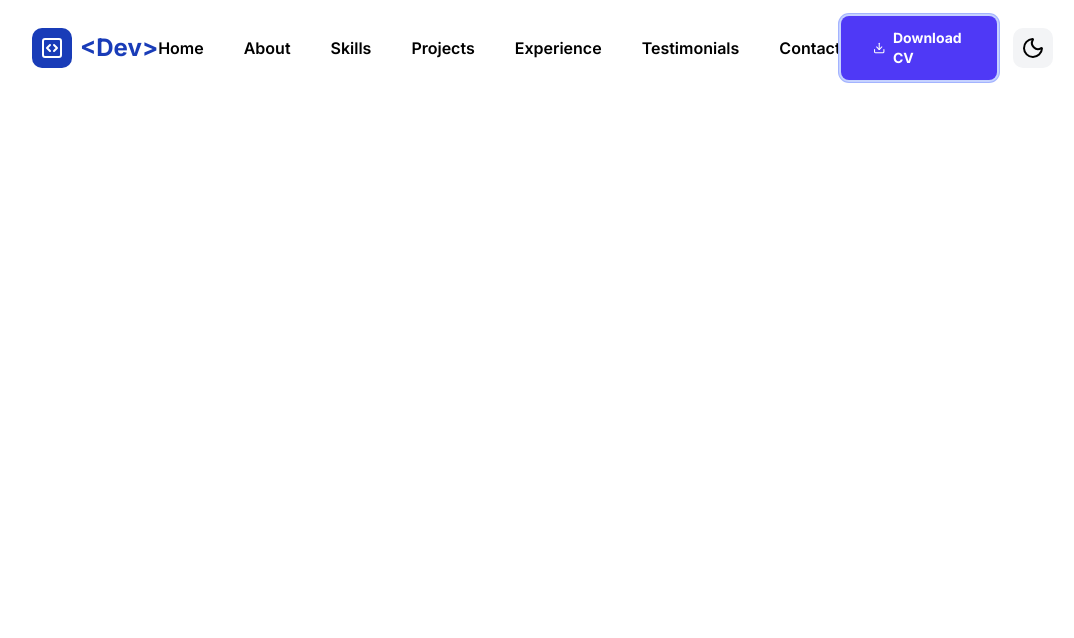
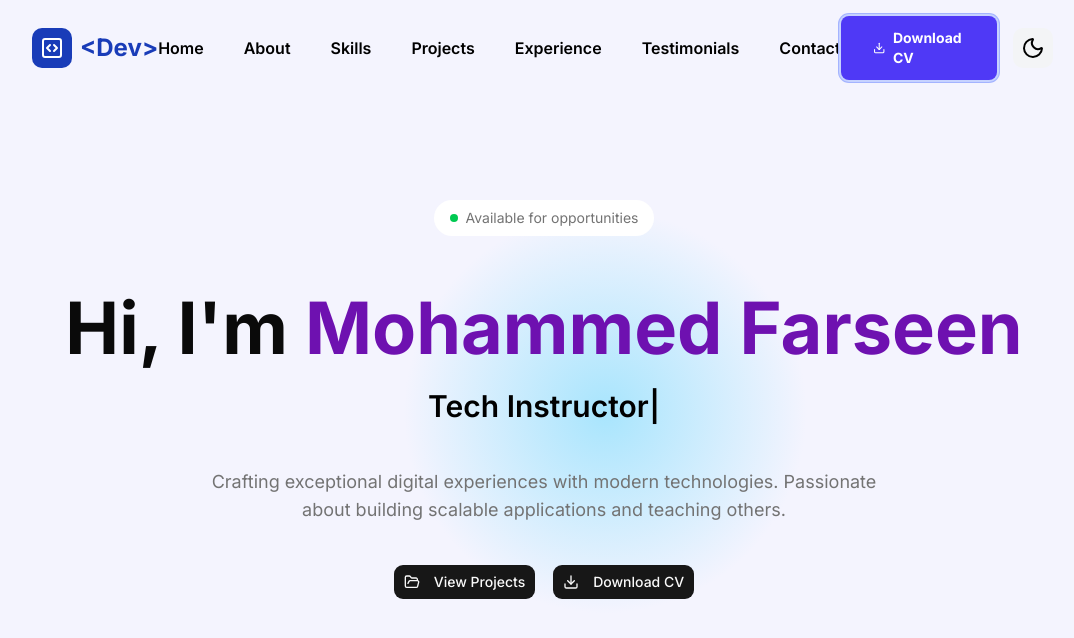
Before and after one commit to ancientphoenix34/Portfolio-Next, a Next.js app: page / in a window 1280 px wide. Shown: the top 638 px of the page, without its empty margins (96-1170 px from the left). Built offline with nearby package versions, Linux system fonts and the light colour scheme.

Commit message:
Hero section done

```diff
--- /dev/null
+++ b/components/Hero/Hero.tsx
@@ -0,0 +1,67 @@
+"use client"
+import React from 'react'
+
+import { TypeAnimation } from 'react-type-animation'
+import { Button } from '../ui/button'
+import { Download, FolderOpen } from 'lucide-react'
+
+const Hero = () => {
+    return (
+        <div className='relative min-h-screen bg-[radial-gradient(circle_476px_at_54.8%_51.5%,rgba(168,229,253,1)_0%,rgba(244,244,254,1)_42.3%,rgba(244,244,254,1)_100.2%)] flex
+    items-center justify-center overflow-hidden dark:bg-[radial-gradient(circle_farthest-corner_at_50.3%_47.3%,rgba(113,42,92,1)_0.1%,rgba(40,25,46,1)_90%)]'>
+            {/*contents*/}
+            <div className='relative z-10 text-center'>
+                {/*sub title*/}
+                <div className='sm:mb-6'>
+                    <span className='inline-flex items-center gap-2 px-4 py-2 rounded-full bg-white
+            dark:bg-gray-600 text-sm text-muted-foreground dark:text-gray-200 mb-8'>
+                        <span className='w-2 h-2 rounded-full bg-green-500'>
+                        </span>
+                        Available for opportunities
+                    </span>
+                </div>
+                {/*title*/}
+                <h1 className='text-4xl sm:test-5xl md:text-6xl lg:text-7xl font-bold mb-6'>
+                    Hi, I&apos;m <span className='text-purple-800 dark:text-yellow-300'>Mohammed Farseen</span>
+                </h1>
+                {/*Type write effects*/}
+                <div className='text-xl sm:text-2xl md:text-3xl text-black dark:text-white font-semibold mb-4 sm:mb-8 h-12'>
+                    <TypeAnimation
+                        sequence={[
+                            "MERN Stack Devolper", 2000,
+                            "Tech Instructor", 2000,
+                            "Open Source Contributer", 2000
+                        ]}
+
+                        wrapper='span'
+                        speed={50}
+                        repeat={Infinity}
+                        className='font-mono'
+                    />
+                </div>
+                {/*description*/}
+                <p className='text-lg text-muted-foreground dark:text-gray-200 max-w-2xl mx-auto mb-10'>
+                    Crafting exceptional digital experiences with modern technologies. Passionate
+                    about building scalable applications and teaching others.
+                </p>
+                {/*buttons*/}
+                <div className='flex flex-col sm:flex-row gap-4 justify-center'>
+                    <Button size={"lg"} asChild className='w-fit mx-auto sm:mx-0'>
+                        <a href="#_">
+                            <FolderOpen className='w-5 h-5 mr-2' />
+                            View Projects
+                        </a>
+                    </Button>
+                    <Button size={"lg"} asChild className='w-fit mx-auto sm:mx-0'>
+                        <a href="#_">
+                            <Download className='w-5 h-5 mr-2' />
+                            Download CV
+                        </a>
+                    </Button>
+                </div>
+            </div>
+        </div>
+    )
+}
+
+export default Hero
--- a/components/Home/Home.tsx
+++ b/components/Home/Home.tsx
@@ -1,8 +1,10 @@
 import React from 'react'
+import Hero from '../Hero/Hero'
 
 const Home = () => {
   return (
     <div className='overflow-hidden'>
+      <Hero/>
     </div>
   )
 }
--- a/package.json
+++ b/package.json
@@ -18,6 +18,7 @@
     "react": "19.2.4",
     "react-dom": "19.2.4",
     "react-icons": "^5.6.0",
+    "react-type-animation": "^3.2.0",
     "shadcn": "^4.7.0",
     "tailwind-merge": "^3.6.0",
     "tw-animate-css": "^1.4.0"
```
Also changed, not shown: 1 other file (tests, documents, lock files or other folders).
